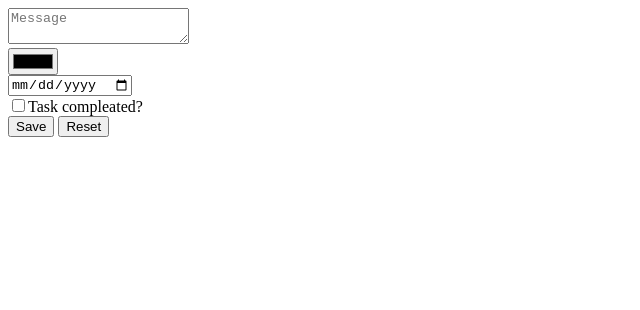
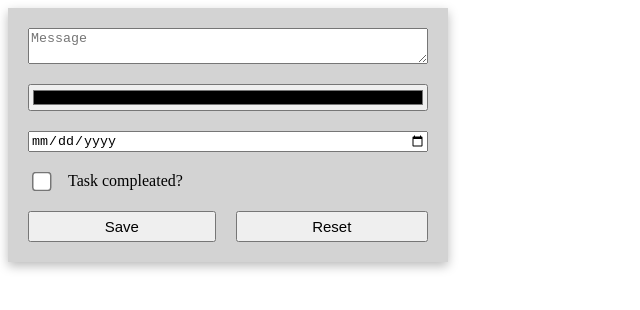
Before and after one commit to KKaciusis/1-todo, a website: page index.HTML in a window 1280 px wide. Shown: the whole page, without its empty margins (0-640 px from the left). Drawn offline with Linux system fonts and the light colour scheme.

Commit message:
Initial form style

```diff
--- a/CSS/components/form.css
+++ b/CSS/components/form.css
@@ -1,15 +1,36 @@
 .form {
 display: flex;
+width: 400px;
+max-width: 90%;
+flex-direction: column;
+gap: 20px;
+background-color: lightgrey;
+padding: 20px;
+box-shadow: 0 4px 10px 0 #0004;
 }
 .form > .form-row{
-
+display: flex;
+gap: 20px;
 }
 .form > .form-row > textarea {
-
+width: 100%;
 }
 .form > .form-row > input {
-
+width: 100%;
+}
+.form > .form-row > input[type='checkbox']{
+    width: auto;
+    transform: scale(1.5);
+    transform-origin: left;
 }
 .form > .form-row > button {
-
+flex-grow: 1;
+line-height: 25px;
+font-size: 15px;
 }
+.form > .form-row > button.save:hover {
+background: rgb(255,255,255);
+background: linear-gradient(90deg, rgba(255,255,255,1) 0%, rgba(108,9,121,1) 35%, rgba(255,0,181,1) 100%);
+color: white;
+border: none;
+}
--- a/index.HTML
+++ b/index.HTML
@@ -5,6 +5,7 @@
     <meta http-equiv="X-UA-Compatible" content="IE=edge">
     <meta name="viewport" content="width=device-width, initial-scale=1.0">
     <title>Document</title>
+    <link rel="stylesheet" href="./CSS/main.css">
 </head>
 <body>
 
@@ -26,7 +27,7 @@
         </div>
 
         <div class="form-row">
-            <button type="submit">Save</button>
+            <button class="save" type="submit">Save</button>
             <button type="reset">Reset</button>
         </div>
     </form>
```
